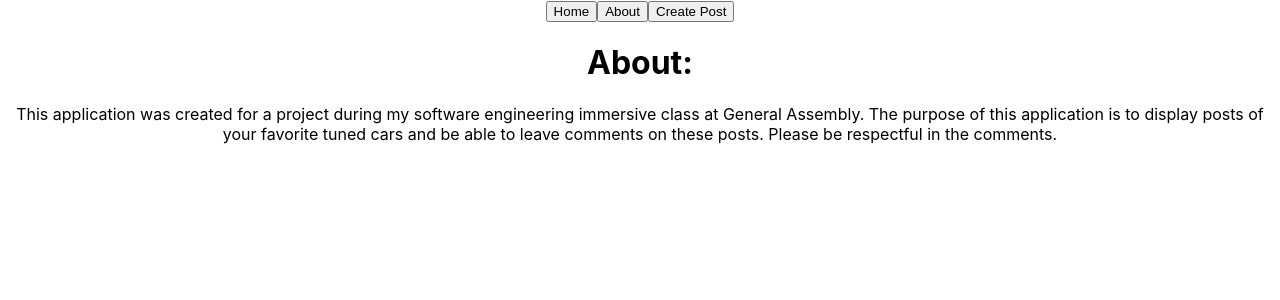
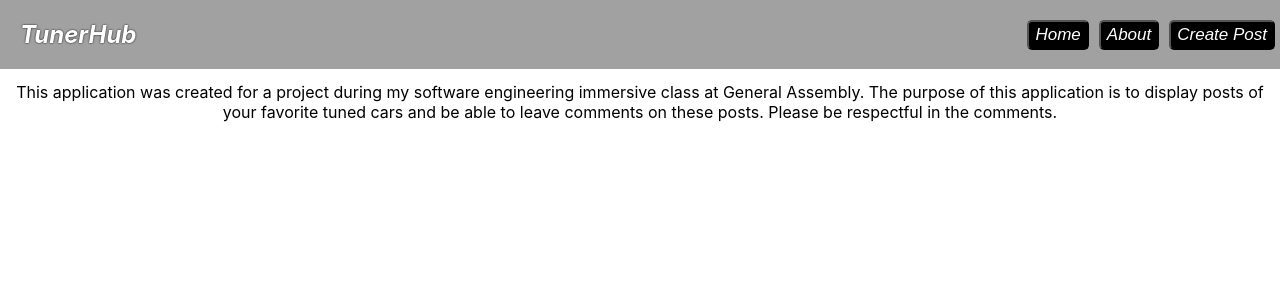
Before and after one commit to Arkeda221/TunerHub, a React (Create React App) app in the folder client/tunerhub/: page /about in a window 1280 px wide. Shown: the top 300 px of the page. Built offline with nearby package versions, Linux system fonts and the light colour scheme; no server answers.

Commit message:
added some css to main/details pages

```diff
--- a/client/tunerhub/src/components/Nav.jsx
+++ b/client/tunerhub/src/components/Nav.jsx
@@ -3,10 +3,11 @@ import {Link} from 'react-router-dom'
 const Nav = () => {
   return(
     <header>
-      <nav>
-        <Link to="/"><button> Home </button></Link>
-        <Link to="/about"><button> About </button></Link>
-        <Link to="/createPost"><button> Create Post </button></Link>
+          <nav>
+          <h1 className='header-title'>TunerHub</h1>
+        <Link to="/" className='link'><button className='nav-button'> Home </button></Link>
+        <Link to="/about" className='link'><button className='nav-button'> About </button></Link>
+        <Link to="/createPost" className='link'><button className='nav-button'> Create Post </button></Link>
         </nav>
     </header>
   )
--- a/client/tunerhub/src/pages/CarDetails.js
+++ b/client/tunerhub/src/pages/CarDetails.js
@@ -65,15 +65,14 @@ const CarDetails = () => {
   }
 
   return (
-    <div className="car-post">
+    <div className="details_page">
       <div className="car-details">
-        <img src={car.image} alt={car.name} />
+        <img className="detail-image" src={car.image} alt={car.name} />
         <h3>Make: {car.make}</h3>
         <h3>Model: {car.model}</h3>
         <h3>Owner: {car.owner}</h3>
-      </div>
         <div className="comments-form">
-        <form onSubmit={handleCommentSubmit}>
+          <form className="comment-form" onSubmit={handleCommentSubmit}>
             <input
               id="body"
               type="text"
@@ -82,14 +81,15 @@ const CarDetails = () => {
               name={'comment'}
               placeholder={'Leave a Comment'}
             />
-          <button>Comment</button>
+            <button className="commment-button">Comment</button>
           </form>
         </div>
+        <h3>Comments:</h3>
         <div className="comment-body">
           {carComments.map((comment, index) => (
             <div key={index}>
               <div className="comments">
-              <h3>
+                <h3 className="comment">
                   {comment.body}
                   <button
                     className="Edit-button"
@@ -103,6 +103,7 @@ const CarDetails = () => {
           ))}
         </div>
       </div>
+    </div>
   )
 }
 
--- a/client/tunerhub/src/pages/Home.js
+++ b/client/tunerhub/src/pages/Home.js
@@ -11,10 +11,8 @@ const Home = (props) => {
   }
 
   return (
-    <div className="main">
-      <div className="title">
-        <h1>Car Posts</h1>
-      </div>
+    <div className="home_page">
+      <div className="title"></div>
       <div className="cars">
         {props.cars.map((post) => (
           <div
--- a/client/tunerhub/src/styles/App.css
+++ b/client/tunerhub/src/styles/App.css
@@ -1,38 +1,131 @@
 .App {
   text-align: center;
+
 }
 
-.App-logo {
-  height: 40vmin;
-  pointer-events: none;
-}
-
-@media (prefers-reduced-motion: no-preference) {
-  .App-logo {
-    animation: App-logo-spin infinite 20s linear;
-  }
-}
-
-.App-header {
-  background-color: #282c34;
-  min-height: 100vh;
-  display: flex;
-  flex-direction: column;
-  align-items: center;
-  justify-content: center;
-  font-size: calc(10px + 2vmin);
+header{
+  background-color: rgb(161, 161, 161, 1);
+  position: fixed;
+  top: 0;
+  width: 100%;
   color: white;
 }
 
-.App-link {
-  color: #61dafb;
+
+nav{
+  display: flex;
+  justify-content: center;
+}
+.header-title{
+  margin-right: auto;
+  padding-left: 20px;
+  font-style: italic;
+  text-shadow: black 0px 0px 2px;
+
 }
 
-@keyframes App-logo-spin {
-  from {
-    transform: rotate(0deg);
-  }
-  to {
-    transform: rotate(360deg);
-  }
+.link{
+  cursor:default;
+  padding-top: 15px;
 }
+
+.nav-button{
+  margin: 5px;
+  height: 30px;
+  cursor: pointer;
+  border-radius: 5px;
+  font-size: 17px;
+  background-color: rgb(0, 0, 0);
+  color:rgb(255, 255, 255);
+  text-shadow: black 0px 0px 2px;
+  font-style:italic
+
+}
+
+.home_page {
+ background-image: url('https://i.imgur.com/O6JlZfQ.jpg');
+ background-size: cover;
+ background-repeat: no-repeat;
+ background-position: center;
+ background-attachment: fixed;
+ min-height: 100%;
+}
+
+.cars{
+display: flex;
+flex-direction: column;
+justify-content: center;
+align-items: center;
+margin-top: 68px;
+}
+
+.car-card{
+  margin-top: 20px;
+  margin-bottom: 25px;
+  width: 960px;
+  height: 1159px;
+  cursor: pointer;
+
+}
+
+.car-card img {
+  border-radius: 20px;
+}
+
+.car-details{
+  display: grid;
+  justify-content: center;
+  background-image: url('https://i.imgur.com/O6JlZfQ.jpg');
+  background-size: cover;
+  background-repeat: no-repeat;
+  background-position: center;
+  background-attachment: fixed;
+  font-size: 1.35rem;
+  text-shadow: rgb(240, 240, 240) 0px 0px 2px;
+}
+
+
+.detail-image{
+  margin-top: 100px;
+  height: 900px;
+  border-radius: 20px;
+}
+
+.comment-body{
+  margin-bottom: 80px;
+  margin-right: 50px;
+}
+
+.comment-body button{
+  margin-left: 50px;
+}
+
+
+
+.commment-button{
+  cursor: pointer;
+  margin: 5px;
+  height: 30px;
+  cursor: pointer;
+  border-radius: 5px;
+  font-size: 17px;
+  background-color: rgb(0, 0, 0);
+  color:rgb(255, 255, 255);
+  text-shadow: black 0px 0px 2px;
+}
+
+.comment-form input{
+  height: 30px;
+  width: 500px;
+}
+
+.Edit-button{
+  cursor: pointer;
+  height: 30px;
+  cursor: pointer;
+  border-radius: 5px;
+  font-size: 17px;
+  background-color: rgb(0, 0, 0);
+  color:rgb(255, 255, 255);
+  text-shadow: black 0px 0px 2px;
+}
```
Also changed, not shown: 1 other file (tests, documents, lock files or other folders). Lines whose indentation alone changed are shown as unchanged.
